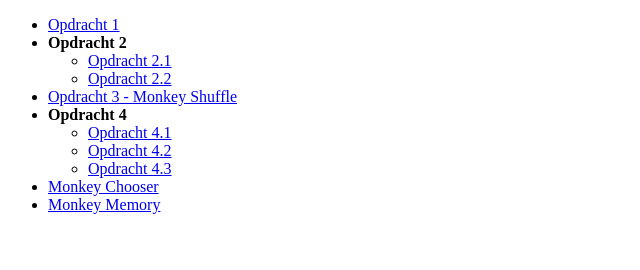
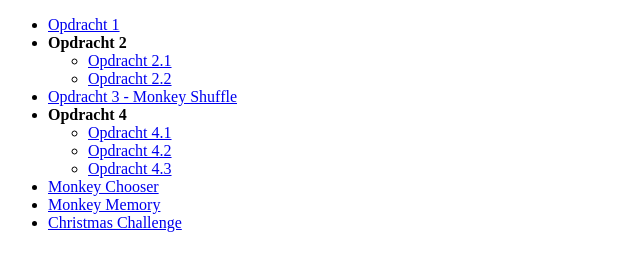
Before and after one commit to Icdan/Javascript, a plain HTML site: page index.html in a window 1280 px wide. Shown: the whole page, without its empty margins (0-640 px from the left). Drawn offline with Linux system fonts and the light colour scheme.

Commit message:
challenge

```diff
--- a/index.html
+++ b/index.html
@@ -49,6 +49,9 @@
     <li>
         <a href="opdracht52.html">Monkey Memory</a>
     </li>
+    <li>
+        <a href="challenge.html">Christmas Challenge</a>
+    </li>
 
 </ul>
 </body>
```
